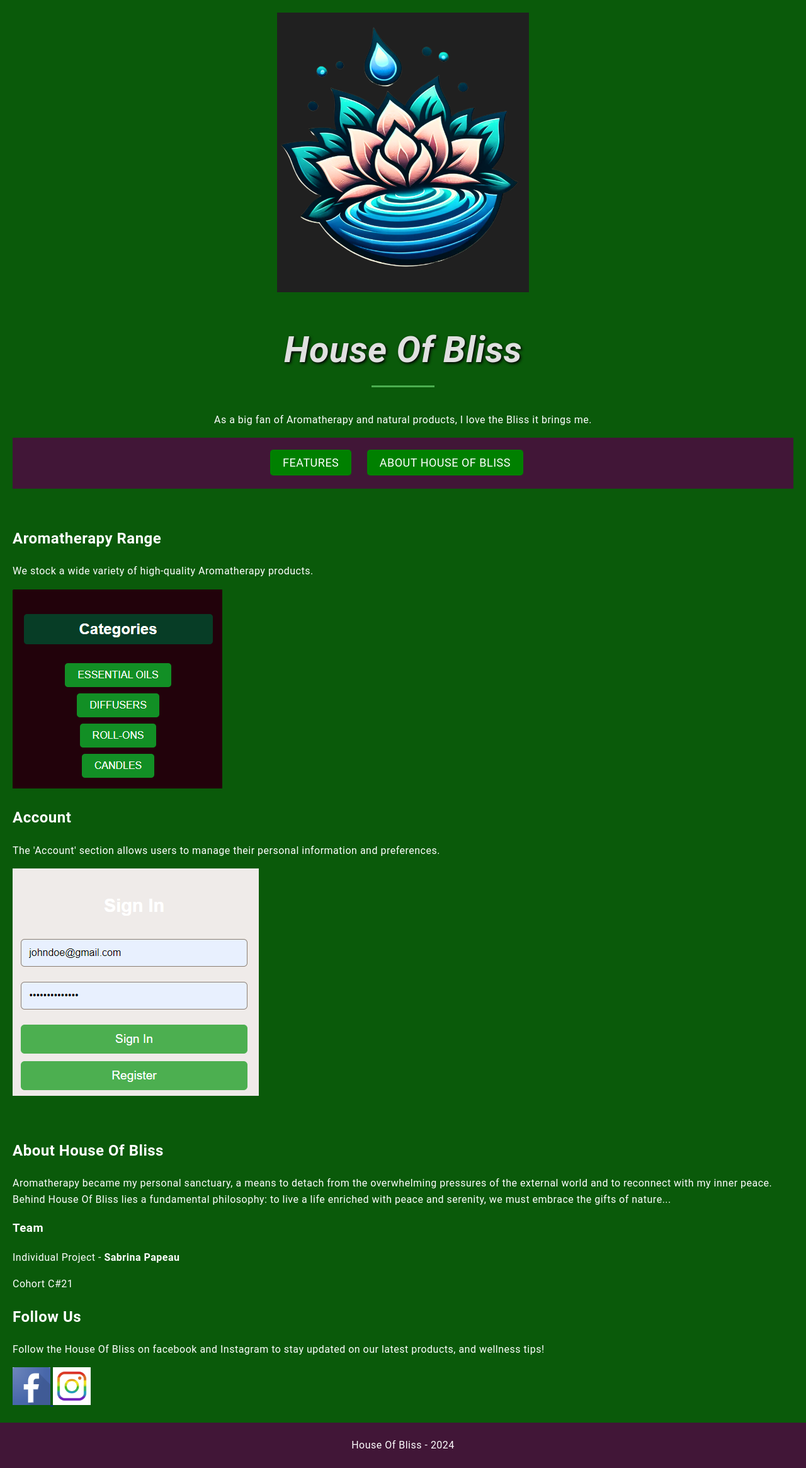
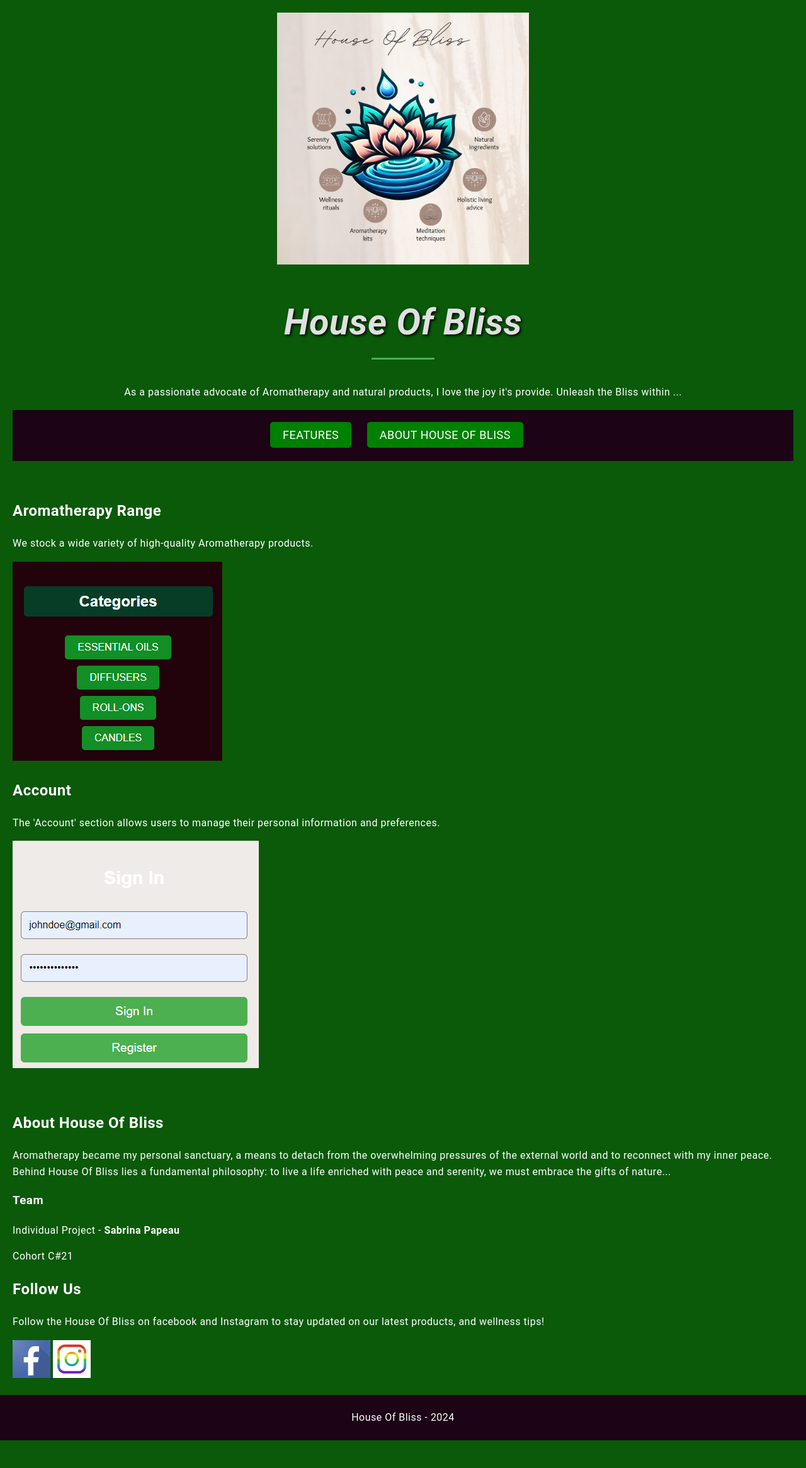
Before and after one commit to Holbiwan/Holbiwan.github.io, a plain HTML site: page index.html in a window 1280 px wide. Shown: the whole page at 63% size. After the commit the page ends 2287 px from the top, so only its background shows below. Drawn offline with Linux system fonts and the light colour scheme.

Commit message:
Update landing page

```diff
--- a/index.html
+++ b/index.html
@@ -8,10 +8,10 @@
 </head>
 <body>
     <header>
-        <img src="./images/logoHOBblack.png" alt="House Of Bliss Logo">
+        <img src="./images/HOBservices.png" alt="House Of Bliss Services">
         <h1>House Of Bliss</h1>
-        <p>As a big fan of Aromatherapy and natural products, I love the Bliss it brings me.</p>
-        <nav>
+        <p>As a passionate advocate of Aromatherapy and natural products, I love the joy it's provide. Unleash the Bliss within ...</p>
+             <nav>
             <ul>
                 <li><a href="#Features">Features</a></li>
                 <li><a href="#about">About House Of Bliss</a></li>
--- a/styles.css
+++ b/styles.css
@@ -24,7 +24,7 @@ header img {
 /* Set width for logo image and ensure auto height */
 .logo {
     width: 100%; /* Make the image responsive */
-    max-width: 800px; /* Set maximum width for better scaling */
+    max-width: 1000px; /* Set maximum width for better scaling */
     height: auto;
 }
 
@@ -36,7 +36,7 @@ header img {
 
 /* Style navigation bar */
 nav {
-    background-color: #411637;
+    background-color: hwb(314 1% 89%);
     color: white;
     text-align: center;
     padding: 10px;
@@ -106,7 +106,7 @@ nav a:hover {
 
 /* Style footer */
 footer {
-    background-color: #411637;
+    background-color: hwb(314 1% 89%);
     color: white;
     padding: 7px;
     text-align: center;
@@ -146,7 +146,9 @@ h1 {
     color: #e0e0e0; /* Slightly off-white for softer appearance */
 }
 
-
+h1 {
+    text-shadow: 2px 2px 4px #000000;
+}
 nav a:hover {
     color: #4CAF50; /* Change text color on hover */
 }
```
